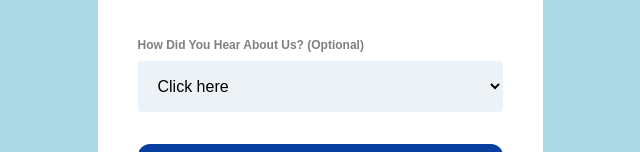
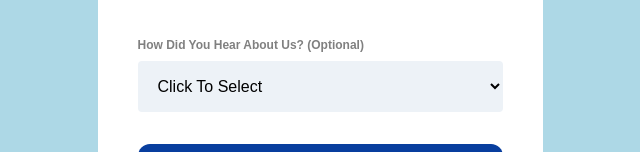
Before and after one commit to Coded-man/yusufadegbite, a plain HTML site: page index.html in a window 1280 px wide. Shown: the part 800-952 px from the top of the page, 320-960 px from the left. Drawn offline with Linux system fonts and the light colour scheme.

Commit message:
Add files via upload
Piggyvest sign up page

```diff
--- a/index.html
+++ b/index.html
@@ -40,18 +40,19 @@
             <input type="text" id="referrer" name="referrer" placeholder="Referrer Phone Or Code"><br>
             </div>
             <div class="two">
-            <label for="fname">How Did You Hear About Us? (Optional)</label><br>
+            <label for="click">How Did You Hear About Us? (Optional)</label><br>
             <select>
-                <option>Click here</option>
-                <option>Twitter</option>
-                <option>Instagram</option>
-                <option>Friend/Family/Coworker Referral</option>
-                <option>Google search</option>
-                <option>Google playstore</option>
-                <option>Online Blog</option>
-                <option>Local Newspaper</option>
-                <option>At an event</option>
-                <option>Others</option>
+                <option>Click To Select</option>
+                <option value="Facebook">Facebook</option>
+                <option value="Twitter">Twitter</option>
+                <option value="Instagram">Instagram</option>
+                <option value="Friend/Family/Coworker Referral">Friend/Family/Coworker Referral</option>
+                <option value="Google search">Google search</option>
+                <option value="Google playstore">Google playstore</option>
+                <option value="Online Blog">Online Blog</option>
+                <option value="Local Newspaper">Local Newspaper</option>
+                <option value="At an event">At an event</option>
+                <option value="Others">Others</option>
             </select><br>
             </div>
             <button type="submit">Create Account</button>
```
